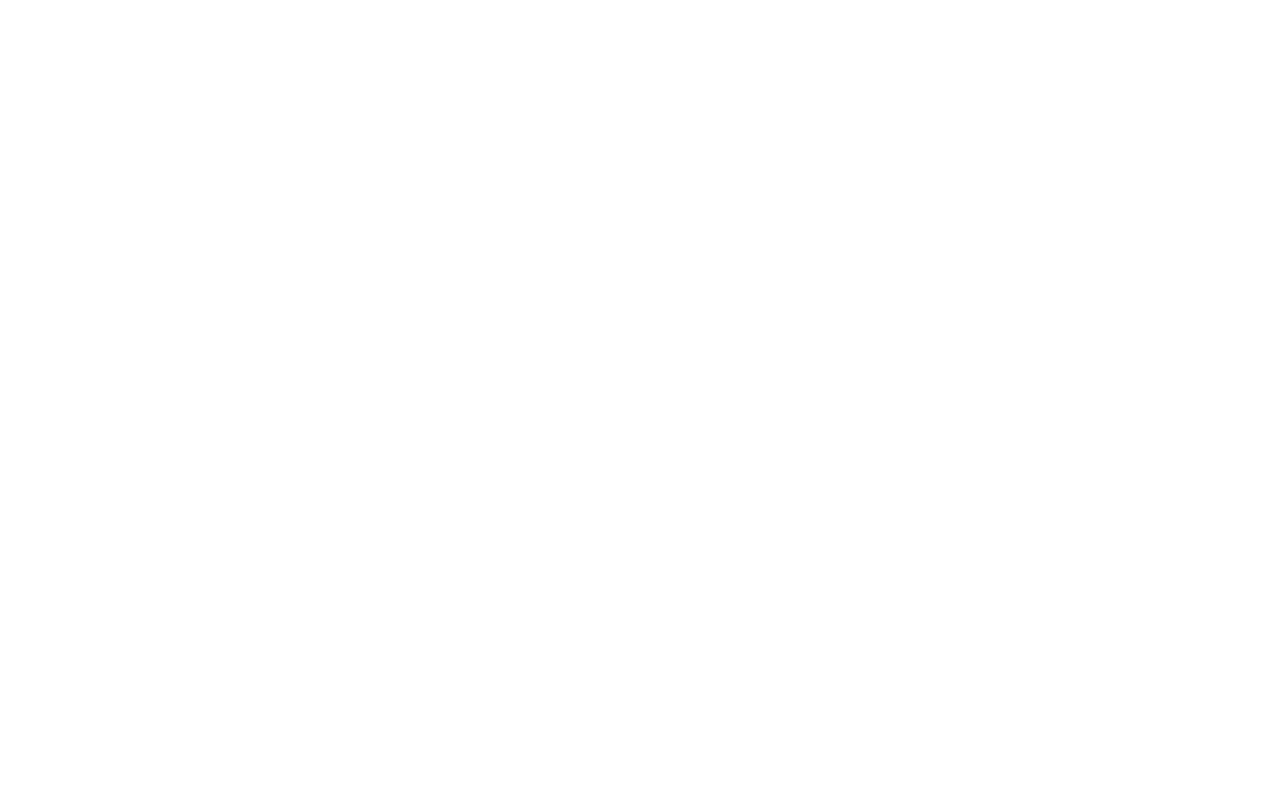
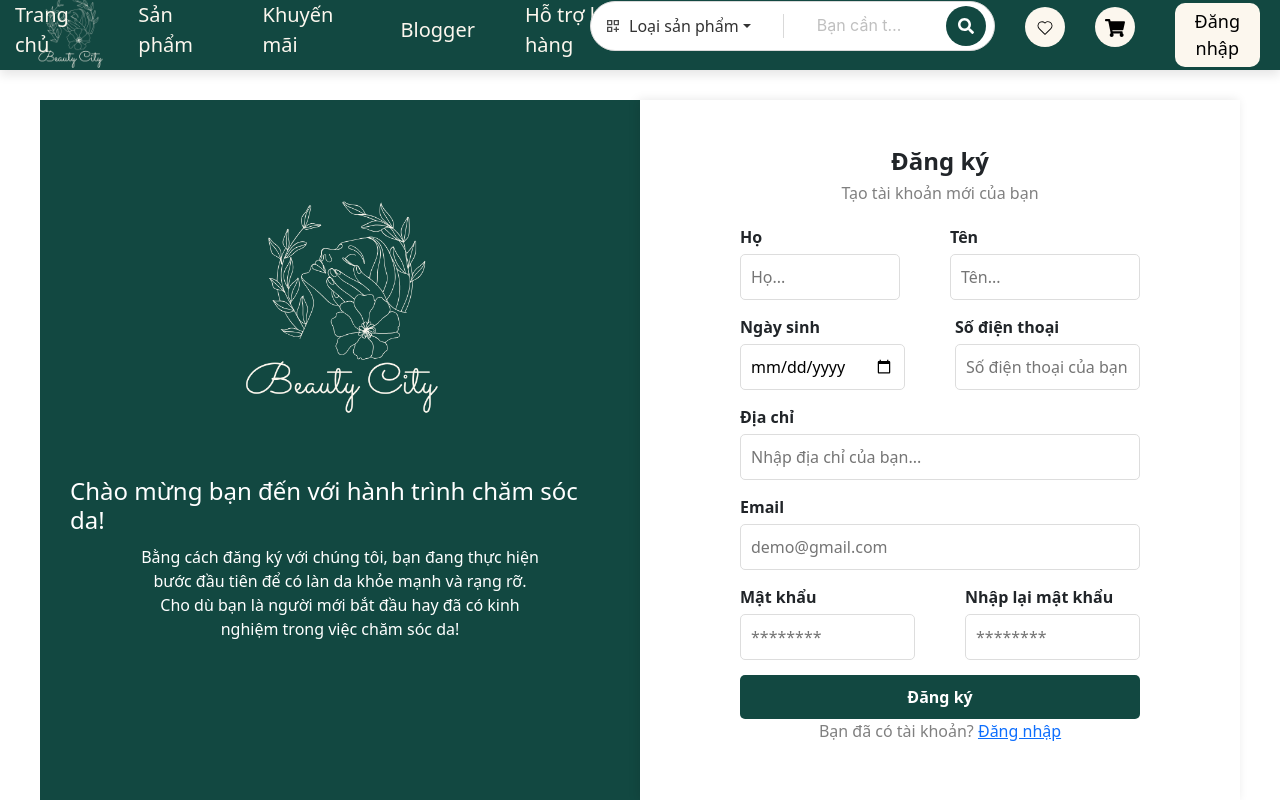
Before and after one commit to anhquan121203/Skincare__Website, a React (Vite) app: page /register in a window 1280 px wide. Before the commit this address had no page. Shown: the top 800 px of the page. Built offline with nearby package versions, Linux system fonts and the light colour scheme.

Commit message:
update register page and update language for login and register page

```diff
--- a/src/App.jsx
+++ b/src/App.jsx
@@ -3,6 +3,7 @@
 import HomePage from "./Pages/CustormerPages/HomePage/HomePage";
 import LoginPage from "./Pages/LoginRegister/LoginPage/Login";
 import BlogPage from "./Pages/CustormerPages/Blogger/BlogPage";
+import Register from "./Pages/LoginRegister/RegisterPage/Register";
 
 function App() {
   return (
@@ -12,6 +13,7 @@
         <Route path="/" element={<CustomerLayout />}>
           <Route index element={<HomePage />}></Route>
           <Route path="/login" element={<LoginPage />}></Route>
+          <Route path="/register" element={<Register />}></Route>
           <Route path="/blogger" element={<BlogPage />}></Route>
           {/* Đúng tên */}
         </Route>
--- a/src/Components/CustomerComponent/Header/Header.css
+++ b/src/Components/CustomerComponent/Header/Header.css
@@ -1,11 +1,10 @@
-
 .header {
   max-height: 70px;
   background-color: #124841;
   display: flex;
   justify-content: space-between;
   align-items: center;
-    padding: 15px 20px 20px 20px ;
+  padding: 15px 20px 20px 20px;
   backdrop-filter: blur(4.5px);
   position: fixed;
   top: 0;
@@ -13,7 +12,6 @@
   left: 0;
   z-index: 10;
   box-shadow: 0 5px 10px rgba(0, 0, 0, 0.1);
-
 }
 
 .header.scrolled {
@@ -51,9 +49,7 @@
   display: flex;
   justify-content: start;
   cursor: pointer;
-
 }
-
 
 /* HEADER TAB*************************************************************** */
 
@@ -88,10 +84,7 @@
   /* font-weight: bold; */
   /* font-weight: 500; */
   padding: 5px 10px;
-    transition:
-      color 0.4s,
-      background-color 0.4s,
-      transform 0.4s ease-in-out;
+  transition: color 0.4s, background-color 0.4s, transform 0.4s ease-in-out;
   border-radius: 5px;
   display: block;
   cursor: pointer;
@@ -109,10 +102,7 @@
   color: #f3bd59;
   border-radius: 5px;
   padding: 5px 10px;
-    transition:
-      color 0.4s,
-      background-color 0.4s,
-      transform 0.4s ease-in-out;
+  transition: color 0.4s, background-color 0.4s, transform 0.4s ease-in-out;
   transform: scale(1.05);
 }
 
@@ -189,11 +179,9 @@
   padding: 5px 20px;
   color: black;
   background-color: #fcf7ee;
-    transition:
-      background-color 0.4s,
-      transform 0.4s ease-in-out;
+  transition: background-color 0.4s, transform 0.4s ease-in-out;
   cursor: pointer;
-    margin-top: 6px;
+  margin-top: 20px;
 }
 
 .header-end ul li .btn-button:hover {
@@ -269,7 +257,6 @@
   background-color: #07ac96;
 }
 
-
 /* AVATAR LOGIN SUCCESS **************************************************** */
 .dropdown {
   position: relative;
@@ -332,7 +319,7 @@
   background-color: black;
 }
 
-.product-content{
+.product-content {
   border: 1px solid black;
   width: 100%;
   height: 100vh;
--- a/src/Pages/LoginRegister/LoginPage/Login.jsx
+++ b/src/Pages/LoginRegister/LoginPage/Login.jsx
@@ -1,81 +1,75 @@
-import React from 'react'
 import "./Login.css";
-import logo from "../../../assets/images/logo.png"
-import iconGG from "../../../assets/login/iconGG.png"
-import { Button } from 'antd';
-import { Link } from 'react-router-dom';
+import logo from "../../../assets/images/logo.png";
+import iconGG from "../../../assets/login/iconGG.png";
+import { Button } from "antd";
+import { Link } from "react-router-dom";
 
 function LoginPage() {
   return (
-    <div className='login-container'>
-
-      <div className='login-left'>
-        <div className='login-logo'>
-          <img src={logo} alt='logo page' />
+    <div className="login-container">
+      <div className="login-left">
+        <div className="login-logo">
+          <img src={logo} alt="logo page" />
         </div>
 
-        <p style={{color: "white"}}>
-          Your skin is your bodys largest organ, and it deserves all the care
-          and love you can give.
+        <p style={{ color: "white" }}>
+          Làn da của bạn là cơ quan lớn nhất của cơ thể và nó xứng đáng nhận
+          được mọi sự chăm sóc và yêu thương mà bạn có thể dành cho.
         </p>
-        <Link >
-          <Button>Sign Up</Button>
+        <Link to={"/register"}>
+          <Button style={{ marginTop: "20px" }}>Đăng ký</Button>
         </Link>
       </div>
 
       {/* LOGIN RIGHT***************** */}
-      <div className='login-right'>
+      <div className="login-right">
         <h2>Đăng nhập</h2>
         <form>
-          <div className='form-group'>
+          <div className="form-group">
             <label>Email</label>
             <input
               type="email"
               name="email"
-              placeholder='Enter your email...'
+              placeholder="Nhập email của bạn..."
               required
             />
           </div>
 
-          <div className='form-group'>
-            <label>Password</label>
+          <div className="form-group">
+            <label>Mật khẩu</label>
             <input
               type="password"
               name="password"
-              placeholder='**********'
+              placeholder="**********"
               required
             />
           </div>
 
-          <div className='form-options'>
+          <div className="form-options">
             <label>
-              <input type="checkbox" />
-              Keep me login!!!
+              <input type="checkbox" style={{ marginRight: "5px" }} />
+              Giữ đăng nhập lần sau!!!
             </label>
-            <Link>Forgot password</Link>
+            <Link>Quên mật khẩu</Link>
           </div>
-          <button
-            type='submit'
-            className='login-button'
-
-          />
+          <button type="submit" className="login-button">
+            Đăng nhập
+          </button>
         </form>
 
-        <p style={{ marginBottom: "-5px" }}>Or login with google</p>
-        <div className='social-login'>
+        <p style={{ marginBottom: "-5px" }}>Hoặc đăng nhập với Google</p>
+        <div className="social-login">
           <button className="google">
             <img src={iconGG} alt="" />
           </button>
         </div>
 
         <p>
-          Don't have an account? <a href="">Register</a>
+          Không có tài không? <Link to="/register">Đăng ký</Link>
         </p>
-
       </div>
-
     </div>
-  )
+  );
 }
 
 export default LoginPage;
--- /dev/null
+++ b/src/Pages/LoginRegister/RegisterPage/Register.css
@@ -0,0 +1,130 @@
+/* General Styling */
+
+.register-container {
+  display: flex;
+  margin-top: 100px;
+  z-index: 5;
+  border-radius: 50px;
+  justify-content: center;
+}
+
+/* Left Section Styling */
+.register-left {
+  /* flex: 1; */
+  /* background: url('https://e-libri.org/wp-content/uploads/2023/08/Technology-Watch.jpg') no-repeat center center/cover; */
+  background-color: #124841;
+  color: white;
+  display: flex;
+  flex-direction: column;
+  justify-content: center;
+  align-items: center;
+  padding: 20px;
+  width: 600px;
+  max-width: 600px;
+
+  z-index: 5;
+}
+
+.register-left .register-logo img {
+  max-width: 300px;
+  font-weight: bold;
+  color: white;
+  margin-bottom: 8px;
+  margin-top: -100px;
+}
+
+.register-left h1 {
+  font-size: 28px;
+  margin-bottom: 10px;
+}
+
+.register-left p {
+  max-width: 400px;
+  text-align: center;
+  line-height: 1.5;
+  color: white;
+}
+
+/* FORM REGISTER********************************************************* */
+/* Right Section Styling */
+.register-right {
+  background: white;
+  display: flex;
+  flex-direction: column;
+  justify-content: center;
+  align-items: center;
+  padding: 40px;
+  box-shadow: -2px 0 10px rgba(0, 0, 0, 0.1);
+  width: 600px;
+  max-height: 500px;
+  max-height: 100%;
+  height: 700px;
+
+  z-index: 5;
+}
+
+.register-right h2 {
+  font-size: 24px;
+  font-weight: bold;
+  margin-bottom: 5px;
+}
+
+.register-right p {
+  margin-bottom: 20px;
+  color: gray;
+}
+
+.form-register {
+  width: 100%;
+  max-width: 400px;
+}
+
+.form-row-register {
+  display: flex;
+  justify-content: space-between;
+  gap: 50px;
+}
+.form-group-register {
+  margin-bottom: 15px;
+  /* position: relative; */
+}
+
+.form-group-register label {
+  display: block;
+  margin-bottom: 5px;
+  font-weight: bold;
+}
+
+.form-group-register input {
+  width: 100%;
+  padding: 10px;
+  border: 1px solid #ddd;
+  border-radius: 5px;
+  /* box-sizing: border-box; */
+}
+
+.form-group-register input.error {
+  border-color: red; /* Highlight border when there's an error */
+}
+
+.form-group-register small.error-message {
+  display: block; /* Ensures error message takes up space without overlapping */
+  margin-top: 5px; /* Adds space between input and error message */
+  font-size: 0.875rem;
+  color: red;
+}
+
+.register-button {
+  width: 100%;
+  padding: 10px;
+  background-color: #124841;
+  color: white;
+  font-weight: bold;
+  border: none;
+  border-radius: 5px;
+  cursor: pointer;
+}
+
+.register-button:hover {
+  background-color: #09b49d;
+}
--- /dev/null
+++ b/src/Pages/LoginRegister/RegisterPage/Register.jsx
@@ -0,0 +1,131 @@
+import { Link } from "react-router-dom";
+import Logo from "../../../assets/images/logo.png";
+import "./Register.css";
+
+function Register() {
+  return (
+    <div className="register-container">
+      {/* <div className="video-background">
+                <video autoPlay loop muted className="background-video">
+                    <source src="src/assets/image login/video6.mp4" type="video/mp4" />
+                    Your browser does not support the video tag.
+                </video>
+            </div> */}
+
+      <div className="register-left">
+        <div className="register-logo">
+          <img src={Logo} alt="Logo" />
+        </div>
+        <h2> Chào mừng bạn đến với hành trình chăm sóc da!</h2>
+        <p>
+          Bằng cách đăng ký với chúng tôi, bạn đang thực hiện bước đầu tiên để
+          có làn da khỏe mạnh và rạng rỡ. Cho dù bạn là người mới bắt đầu hay đã
+          có kinh nghiệm trong việc chăm sóc da!
+        </p>
+      </div>
+
+      <div className="register-right">
+        <h2>Đăng ký</h2>
+        <p>Tạo tài khoản mới của bạn</p>
+        <form className="form-register">
+          <div className="form-row-register">
+            <div className="form-group-register">
+              <label>Họ</label>
+              <input
+                type="text"
+                name="firstName"
+                placeholder="Họ..."
+                required
+              />
+            </div>
+
+            <div className="form-group-register">
+              <label>Tên</label>
+              <input
+                type="text"
+                name="lastName"
+                placeholder="Tên..."
+                style={{ width: "190px" }}
+                required
+              />
+            </div>
+          </div>
+
+          <div className="form-row-register">
+            <div className="form-group-register">
+              <label>Ngày sinh</label>
+              <input
+                type="date"
+                name="birthday"
+                required
+                style={{ maxWidth: "400px" }}
+              />
+            </div>
+
+            <div className="form-group-register">
+              <label>Số điện thoại</label>
+              <input
+                type="text"
+                name="phone"
+                placeholder="Số điện thoại của bạn..."
+                required
+              />
+            </div>
+          </div>
+
+          <div className="form-group-register">
+            <label>Địa chỉ</label>
+            <input
+              type="text"
+              name="address"
+              placeholder="Nhập địa chỉ của bạn..."
+              required
+            />
+          </div>
+
+          <div className="form-group-register">
+            <label>Email</label>
+            <input
+              type="email"
+              name="email"
+              placeholder="demo@gmail.com"
+              required
+            />
+          </div>
+
+          <div className="form-row-register">
+            <div className="form-group-register">
+              <label>Mật khẩu</label>
+              <input
+                type="password"
+                name="password"
+                placeholder="********"
+                required
+              />
+            </div>
+
+            <div className="form-group-register">
+              <label>Nhập lại mật khẩu</label>
+              <input
+                type="password"
+                name="confirmPassword"
+                placeholder="********"
+                required
+              />
+            </div>
+          </div>
+
+          <button type="submit" className="register-button">
+            Đăng ký
+          </button>
+        </form>
+
+        <p>
+          Bạn đã có tài khoản? <Link to="/login">Đăng nhập</Link>
+        </p>
+      </div>
+    </div>
+  );
+}
+
+export default Register;
```
Lines whose indentation alone changed are shown as unchanged.
